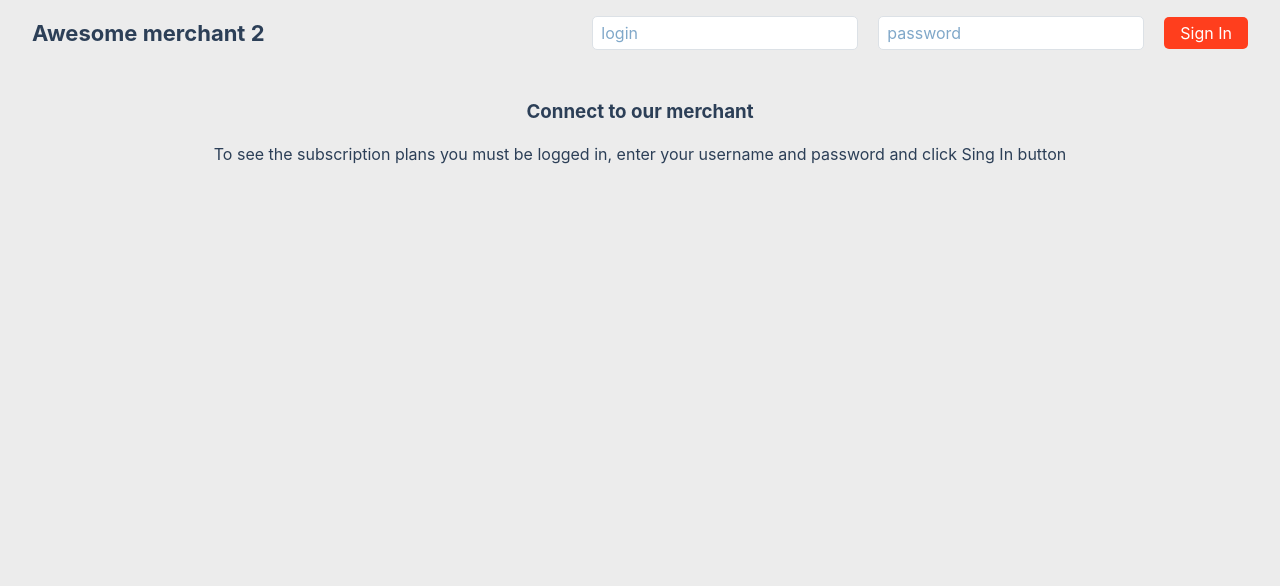
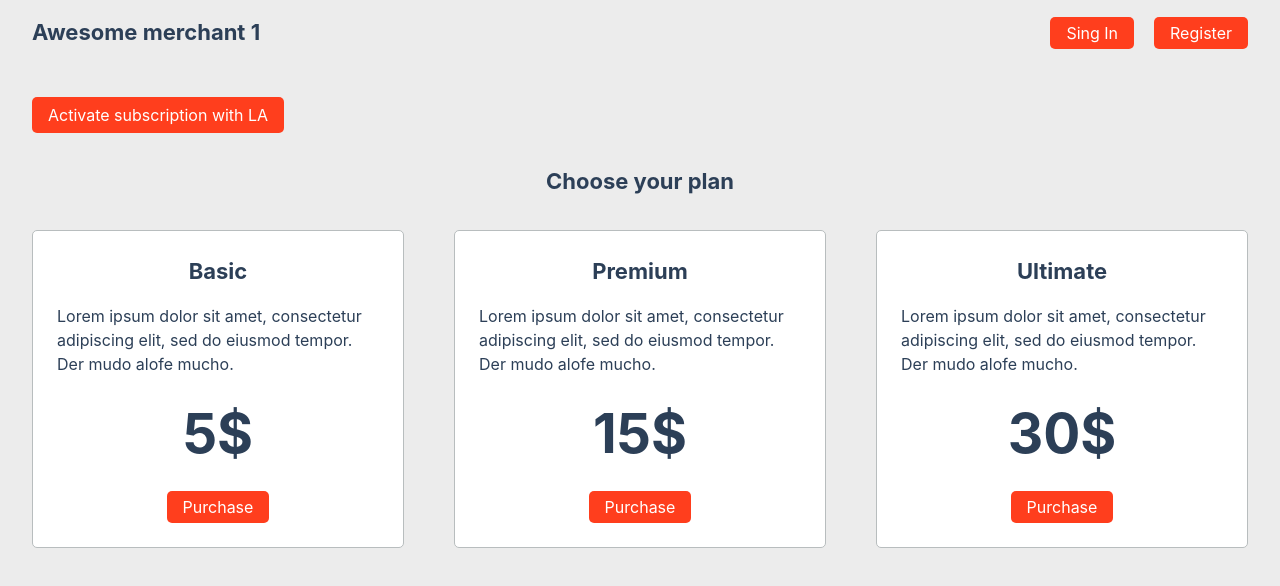
Before and after one commit to dexolacom/LA-MerchantMockFrontend2, a React (Create React App) app: page / in a window 1280 px wide. Shown: the top 586 px of the page. Built offline with nearby package versions, Linux system fonts and the light colour scheme.

Commit message:
ADD | login and register modals

```diff
--- /dev/null
+++ b/custom.d.ts
@@ -0,0 +1,6 @@
+declare module "*.svg" {
+  import React = require('react');
+  export const ReactComponent: React.FC<React.SVGProps<SVGSVGElement>>;
+  const src: string;
+  export default src;
+}
--- a/src/App.tsx
+++ b/src/App.tsx
@@ -12,7 +12,9 @@ function App() {
       <Header isUserLogged={isUserLogged} setIsUserLogged={setIsUserLogged}/>
 
       <Routes>
-        <Route index element={<PurchasePage isUserLogged={isUserLogged} setIsUserLogged={setIsUserLogged}/>} />
+        {/*<Route index element={<PurchasePage isUserLogged={isUserLogged} setIsUserLogged={setIsUserLogged}/>} />*/}
+        {/*@ts-ignore*/}
+        <Route index element={<PurchasePage />} />
         <Route path='/nfts' element={<NftsPage/>}/>
       </Routes>
 
--- /dev/null
+++ b/src/components/Backdrop/Backdrop.tsx
@@ -0,0 +1,14 @@
+import React from 'react';
+import { Wrapper } from './styled';
+import { BackdropProps } from '../types';
+
+
+const Backdrop:React.FC<BackdropProps> = ({children, setIsModalOpen}) => {
+  return (
+    <Wrapper onClick={() => setIsModalOpen(false)}>
+      {children}
+    </Wrapper>
+  );
+};
+
+export default Backdrop;
--- /dev/null
+++ b/src/components/Backdrop/styled.ts
@@ -0,0 +1,13 @@
+import styled from 'styled-components';
+
+export const Wrapper = styled.div`
+  display: flex;
+  align-items: center;
+  justify-content: center;
+  position: fixed;
+  top: 0;
+  left: 0;
+  height: 100%;
+  width: 100%;
+  background-color: #000000e1;
+`
--- a/src/components/Header/Header.tsx
+++ b/src/components/Header/Header.tsx
@@ -1,61 +1,88 @@
-import React, { useEffect, useState } from 'react';
+import React, { useState } from 'react';
 import { Button, Title } from '../theme';
-import { Wrapper, Content, InputsContainer, Input, RouterNavLink, TitleContainer } from './styles';
+import { Wrapper, Content, ButtonsContainer, TitleContainer } from './styles';
 import { LoginProps } from '../types';
+import Backdrop from '../Backdrop/Backdrop';
+import { LoginModal } from '../Modals/Modals';
 
 
 const Header:React.FC<LoginProps> = ({isUserLogged, setIsUserLogged}) => {
-  const [userName, setUserName] = useState('')
-  const [userData, setUserData] = useState({
-    username: '',
-    password: ''
-  })
+  const [isLoginModalOpen, setIsLoginModalOpen] = useState(false)
+  const [isLogin, setIsLogin] = useState(false)
 
-  const inputHandler = (event:React.ChangeEvent<HTMLInputElement>) => {
-    setUserData({...userData, [event.target.name]: event.target.value})
-  };
+  // const [userName, setUserName] = useState('')
+  // const [userData, setUserData] = useState({
+  //   username: '',
+  //   password: ''
+  // })
+  //
+  // const inputHandler = (event:React.ChangeEvent<HTMLInputElement>) => {
+  //   setUserData({...userData, [event.target.name]: event.target.value})
+  // };
 
-  const saveUserData = () => {
-    if (userData) {
-      localStorage.setItem('userData', JSON.stringify(userData))
-      setIsUserLogged(true)
-    }
-  };
-
-  const deleteUserData = () => {
-    localStorage.removeItem('userData')
-    setIsUserLogged(false)
-  };
-
-  useEffect(() => {
-    const data = JSON.parse(localStorage.getItem('userData') as string)
-    if (data) {
-      setUserName(data?.username)
-      setIsUserLogged(true)
-    }
-  }, [isUserLogged]);
+  // const saveUserData = () => {
+  //   if (userData) {
+  //     localStorage.setItem('userData', JSON.stringify(userData))
+  //     setIsUserLogged(true)
+  //   }
+  // };
+  //
+  // const deleteUserData = () => {
+  //   localStorage.removeItem('userData')
+  //   setIsUserLogged(false)
+  // };
+  //
+  // useEffect(() => {
+  //   const data = JSON.parse(localStorage.getItem('userData') as string)
+  //   if (data) {
+  //     setUserName(data?.username)
+  //     setIsUserLogged(true)
+  //   }
+  // }, [isUserLogged]);
 
 
   return (
     <Wrapper>
       <Content>
         <TitleContainer>
-          <Title fontSize={'22px'} margin={0}>Awesome merchant 2</Title>
+          <Title fontSize={'22px'} margin={0}>Awesome merchant 1</Title>
           {/*<RouterNavLink to='/'>Purchase</RouterNavLink>*/}
           {/*<RouterNavLink to='/nfts'>Nfts</RouterNavLink>*/}
         </TitleContainer>
 
-        {isUserLogged
-          ? <InputsContainer>
-            <span>{userName}</span>
-            <Button onClick={deleteUserData}>Logout</Button>
-          </InputsContainer>
-          : <InputsContainer>
-             <Input name='username' placeholder='login' onChange={inputHandler}/>
-             <Input name='password' placeholder='password' onChange={inputHandler}/>
-             <Button onClick={saveUserData}>Sign In</Button>
-           </InputsContainer>
+        {/*{isUserLogged*/}
+        {/*  ? <InputsContainer>*/}
+        {/*    <span>{userName}</span>*/}
+        {/*    <Button onClick={deleteUserData}>Logout</Button>*/}
+        {/*  </InputsContainer>*/}
+        {/*  : <InputsContainer>*/}
+        {/*     <Input name='username' placeholder='login' onChange={inputHandler}/>*/}
+        {/*     <Input name='password' placeholder='password' onChange={inputHandler}/>*/}
+        {/*     <Button onClick={saveUserData}>Sign In</Button>*/}
+        {/*   </InputsContainer>*/}
+        {/*}*/}
+
+        <ButtonsContainer>
+          <Button onClick={() => {
+            setIsLoginModalOpen(true)
+            setIsLogin(true)
+          }}>
+            Sing In
+          </Button>
+          <Button onClick={() => {
+            setIsLoginModalOpen(true)
+            setIsLogin(false)
+          }}>
+            Register
+          </Button>
+        </ButtonsContainer>
+
+        {isLoginModalOpen &&
+          <Backdrop setIsModalOpen={setIsLoginModalOpen}>
+            <LoginModal setIsModalOpen={setIsLoginModalOpen} isLogin={isLogin}/>
+          </Backdrop>
         }
+
       </Content>
     </Wrapper>
   );
--- a/src/components/Header/styles.ts
+++ b/src/components/Header/styles.ts
@@ -12,7 +12,7 @@ export const Content = styled.div`
   padding: 1em 2em;
 `
 
-export const InputsContainer = styled.div`
+export const ButtonsContainer = styled.div`
   display: flex;
   justify-content: space-between;
   align-items: center;
@@ -49,11 +49,11 @@ export const TitleContainer = styled.div`
 
 export const RouterNavLink = styled(NavLink)`
   text-decoration: none;
-  color: #2c3f57;
+  color: #dee2ee;
   font-weight: 600;
 
   &.active {
-    color: #ff3e1d;
+    color: #317ccc;
     text-decoration: underline;
   }
 `
--- /dev/null
+++ b/src/components/Modals/Modals.tsx
@@ -0,0 +1,37 @@
+import React, { useState } from 'react';
+import { Content, CrossIcon, Wrapper, Input } from "./styles"
+import { ModalProps } from '../types';
+import { Button, FlexRow } from '../theme';
+
+
+
+export const LoginModal:React.FC<ModalProps> = ({ setIsModalOpen, isLogin }) => {
+  const [userName, setUserName] = useState('')
+  const [userData, setUserData] = useState({
+    username: '',
+    password: ''
+  })
+
+  const inputHandler = (event:React.ChangeEvent<HTMLInputElement>) => {
+    setUserData({...userData, [event.target.name]: event.target.value})
+  };
+
+  return (
+    <Wrapper onClick={e => e.stopPropagation()} background='#fff'>
+      <CrossIcon onClick={() => setIsModalOpen(false)}/>
+      <Content>
+        <FlexRow margin='0 0 16px 0'>
+          <Input name='username' placeholder='login' onChange={inputHandler}/>
+        </FlexRow>
+         <FlexRow margin='0 0 16px 0'>
+           <Input name='password' placeholder='password' onChange={inputHandler}/>
+         </FlexRow>
+
+        {isLogin
+          ? <Button>Log in</Button>
+          : <Button>Register</Button>
+        }
+      </Content>
+    </Wrapper>
+  )
+}
--- /dev/null
+++ b/src/components/Modals/styles.ts
@@ -0,0 +1,33 @@
+import styled from 'styled-components';
+import {ReactComponent as Cross} from '../../assets/icons/cross.svg'
+
+export const Wrapper = styled.div<{border?: string, background?: string}>`
+  background-color: ${({background}) => background ?? '#251666'};
+  border-radius: 5px;
+  position: relative;
+`
+
+export const Content = styled.div`
+  padding: 2em;
+  display: flex;
+  text-align: center;
+  justify-content: center;
+  flex-direction: column;
+`
+
+export const CrossIcon = styled(Cross)`
+  width: 25px;
+  height: 25px;
+  position: absolute;
+  top: 5px;
+  right: 5px;
+  cursor: pointer;
+`
+
+export const Input = styled.input`
+  border-radius: 5px;
+  padding: 4px 0.5em;
+  border: 1px solid #dce1e6;
+  outline: none;
+  color: #2c3f57;
+`
--- a/src/pages/PurchasePage/PurchasePage.tsx
+++ b/src/pages/PurchasePage/PurchasePage.tsx
@@ -16,7 +16,30 @@ const PurchasePage:React.FC<LoginProps> = ({ isUserLogged, setIsUserLogged }) =>
 
   return (
     <Wrapper>
-      {isUserLogged ?
+      {/*{isUserLogged ?*/}
+      {/*  isSubPurchased*/}
+      {/*    ? <>*/}
+      {/*      <Text margin='0 0 16px 0'>Subscription successfully purchased</Text>*/}
+      {/*      <Link href={getUrl()} target='_blank'>Transform to NFT</Link>*/}
+      {/*    </>*/}
+      {/*    : <>*/}
+      {/*      <LinkContainer>*/}
+      {/*        <Link href={getUrl('activate')} target='_blank'>Activate subscription with LA</Link>*/}
+      {/*      </LinkContainer>*/}
+      {/*      <Title margin={0} fontSize='22px'>Choose your plan</Title>*/}
+      {/*      /!*@ts-ignore*!/*/}
+      {/*      <Cards setIsSubPurchased={setIsSubPurchased}/>*/}
+      {/*    </>*/}
+      {/*  : <>*/}
+      {/*    <Title>Connect to our merchant</Title>*/}
+      {/*    <Text>*/}
+      {/*      To see the subscription plans you must be logged in, enter your username and password and click Sing In*/}
+      {/*      button*/}
+      {/*    </Text>*/}
+      {/*  </>*/}
+      {/*}*/}
+
+      {
         isSubPurchased
           ? <>
             <Text margin='0 0 16px 0'>Subscription successfully purchased</Text>
@@ -30,13 +53,6 @@ const PurchasePage:React.FC<LoginProps> = ({ isUserLogged, setIsUserLogged }) =>
             {/*@ts-ignore*/}
             <Cards setIsSubPurchased={setIsSubPurchased}/>
           </>
-        : <>
-          <Title>Connect to our merchant</Title>
-          <Text>
-            To see the subscription plans you must be logged in, enter your username and password and click Sing In
-            button
-          </Text>
-        </>
       }
     </Wrapper>
   );
--- a/tsconfig.json
+++ b/tsconfig.json
@@ -21,6 +21,7 @@
     "jsx": "react-jsx"
   },
   "include": [
-    "src"
+    "src",
+    "custom.d.ts"
   ]
 }
```
Also changed, not shown: src/components/types.ts (+10 -0 lines), src/assets/icons/cross.svg (added).
